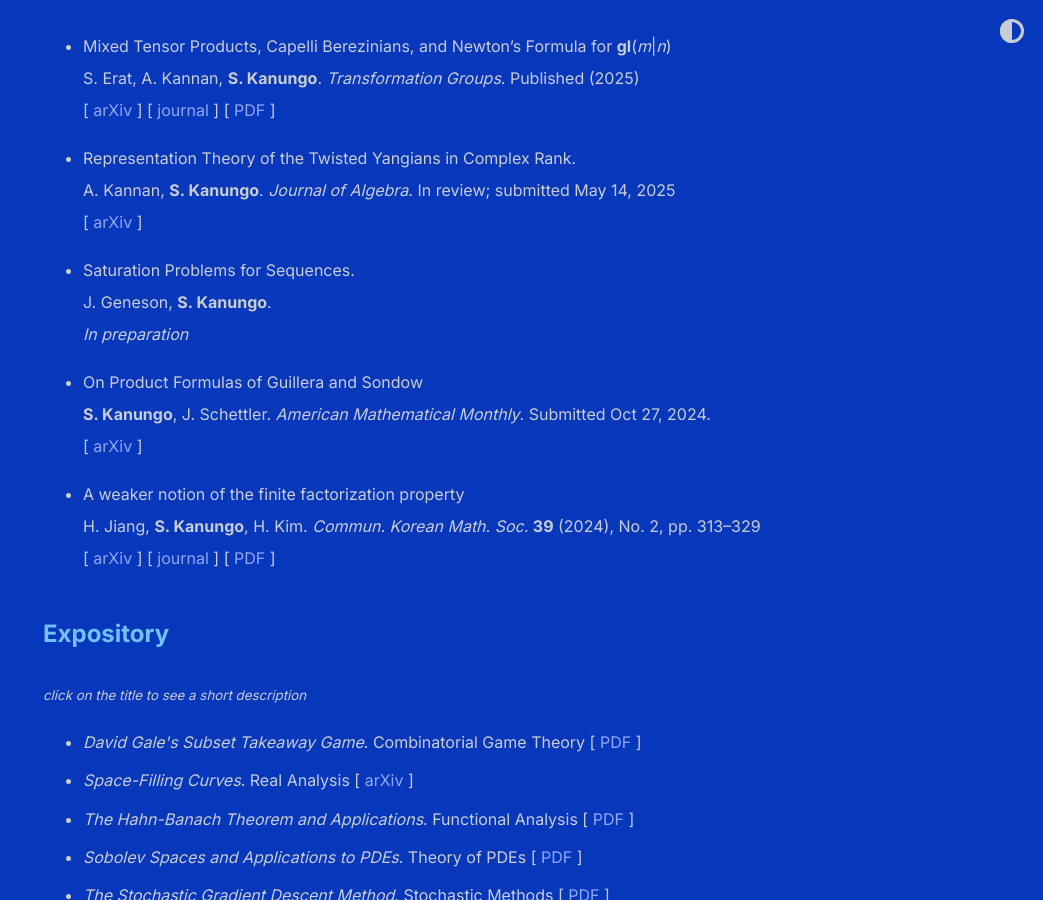
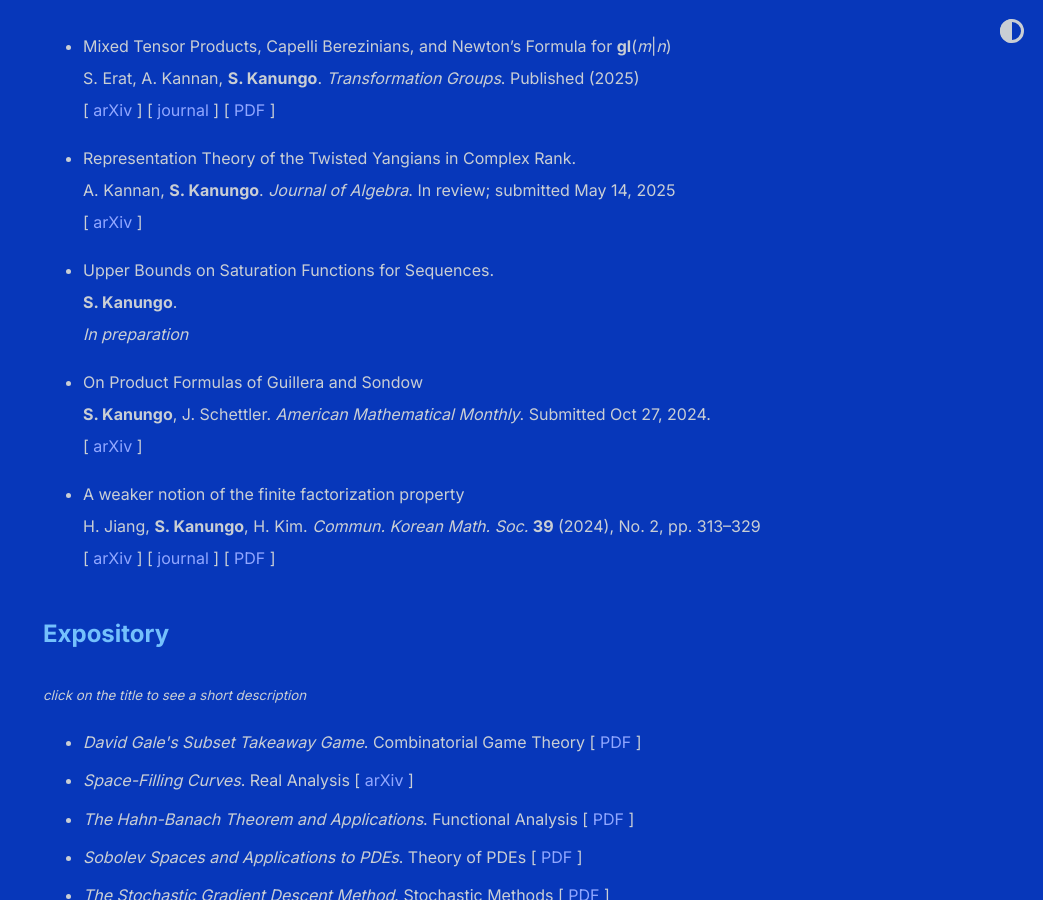
Before and after one commit to shihankanungo/shihankanungo.github.io, a Jekyll site: the page built from papers.md, in a window 1280 px wide and 900 px high, scrolled down 498 px. Shown: the whole window, without its empty margins (237-1280 px from the left). Built offline with Jekyll 4.4.1, drawn with Linux system fonts in a browser that asks for light colours.

Commit message:
Update papers.md

```diff
--- a/papers.md
+++ b/papers.md
@@ -16,8 +16,8 @@ title: Mathematics &mdash; writing
   A. Kannan, **S. Kanungo**. *Journal of Algebra*. In review; submitted May 14, 2025 <br />
   \[ [arXiv](https://arxiv.org/abs/2505.06463) \]
 
-- Saturation Problems for Sequences. <br />
-  J. Geneson, **S. Kanungo**. <br />
+- Upper Bounds on Saturation Functions for Sequences. <br />
+  **S. Kanungo**. <br />
   *In preparation*
 
 - On Product Formulas of Guillera and Sondow  <br />
```
